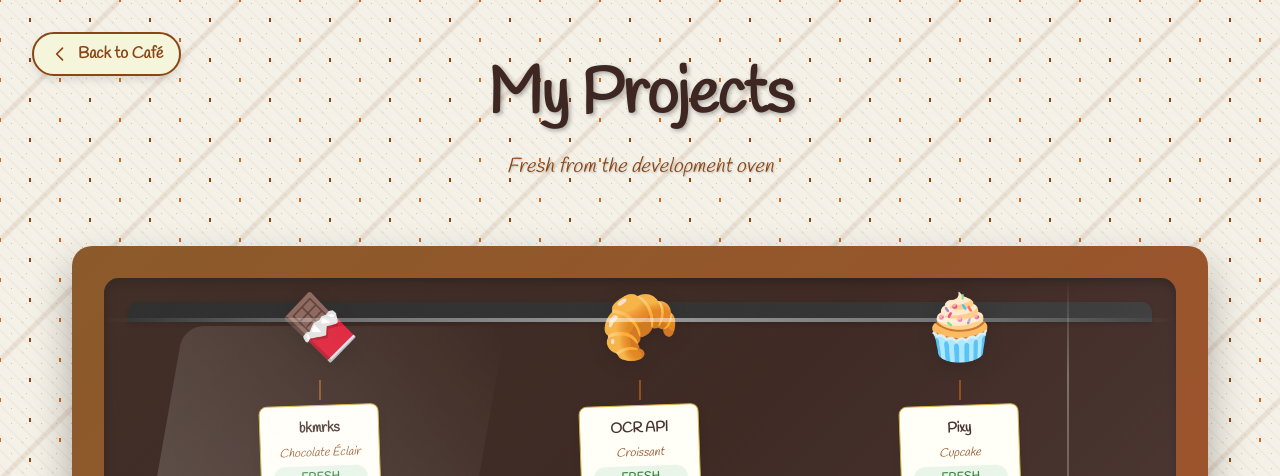
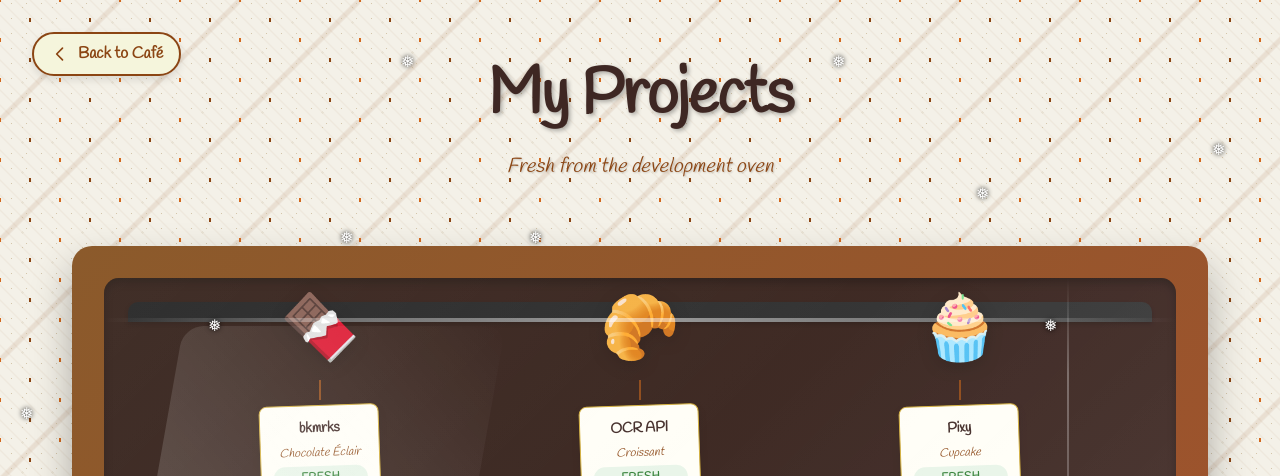
Before and after one commit to Cinnamonsroll/Portfolio, a Next.js app: page /cafe/projects in a window 1280 px wide. Shown: the top 476 px of the page. Built offline with nearby package versions, Linux system fonts and the light colour scheme.

Commit message:
Add snowflakes for the winter!

```diff
--- a/app/globals.css
+++ b/app/globals.css
@@ -1,6 +1,129 @@
 @import "tailwindcss";
-@import url('https://fonts.googleapis.com/css2?family=Handlee&display=swap');
+@import url("https://fonts.googleapis.com/css2?family=Handlee&display=swap");
 
 body {
-  font-family: 'Handlee', cursive;
+  font-family: "Handlee", cursive;
 }
+
+.snowflake {
+  color: #fff;
+  font-size: 1em;
+  font-family: Arial, sans-serif;
+  text-shadow: 0 0 5px #000;
+}
+
+.snowflake,
+.snowflake .inner {
+  animation-iteration-count: infinite;
+  animation-play-state: running;
+}
+@keyframes snowflakes-fall {
+  0% {
+    transform: translateY(0);
+  }
+  100% {
+    transform: translateY(110vh);
+  }
+}
+@keyframes snowflakes-shake {
+  0%,
+  100% {
+    transform: translateX(0);
+  }
+  50% {
+    transform: translateX(80px);
+  }
+}
+.snowflake {
+  position: fixed;
+  top: -10%;
+  z-index: 9999;
+  -webkit-user-select: none;
+  user-select: none;
+  cursor: default;
+  pointer-events: none;
+  animation-name: snowflakes-shake;
+  animation-duration: 3s;
+  animation-timing-function: ease-in-out;
+}
+.snowflake .inner {
+  animation-duration: 10s;
+  animation-name: snowflakes-fall;
+  animation-timing-function: linear;
+}
+.snowflake:nth-of-type(0) {
+  left: 1%;
+  animation-delay: 0s;
+}
+.snowflake:nth-of-type(0) .inner {
+  animation-delay: 0s;
+}
+.snowflake:first-of-type {
+  left: 10%;
+  animation-delay: 1s;
+}
+.snowflake:first-of-type .inner,
+.snowflake:nth-of-type(8) .inner {
+  animation-delay: 1s;
+}
+.snowflake:nth-of-type(2) {
+  left: 20%;
+  animation-delay: 0.5s;
+}
+.snowflake:nth-of-type(2) .inner,
+.snowflake:nth-of-type(6) .inner {
+  animation-delay: 6s;
+}
+.snowflake:nth-of-type(3) {
+  left: 30%;
+  animation-delay: 2s;
+}
+.snowflake:nth-of-type(11) .inner,
+.snowflake:nth-of-type(3) .inner {
+  animation-delay: 4s;
+}
+.snowflake:nth-of-type(4) {
+  left: 40%;
+  animation-delay: 2s;
+}
+.snowflake:nth-of-type(10) .inner,
+.snowflake:nth-of-type(4) .inner {
+  animation-delay: 2s;
+}
+.snowflake:nth-of-type(5) {
+  left: 50%;
+  animation-delay: 3s;
+}
+.snowflake:nth-of-type(5) .inner {
+  animation-delay: 8s;
+}
+.snowflake:nth-of-type(6) {
+  left: 60%;
+  animation-delay: 2s;
+}
+.snowflake:nth-of-type(7) {
+  left: 70%;
+  animation-delay: 1s;
+}
+.snowflake:nth-of-type(7) .inner {
+  animation-delay: 2.5s;
+}
+.snowflake:nth-of-type(8) {
+  left: 80%;
+  animation-delay: 0s;
+}
+.snowflake:nth-of-type(9) {
+  left: 90%;
+  animation-delay: 1.5s;
+}
+.snowflake:nth-of-type(9) .inner {
+  animation-delay: 3s;
+}
+.snowflake:nth-of-type(10) {
+  left: 25%;
+  animation-delay: 0s;
+}
+.snowflake:nth-of-type(11) {
+  left: 65%;
+  animation-delay: 2.5s;
+}
--- a/app/layout.tsx
+++ b/app/layout.tsx
@@ -22,13 +22,48 @@ export default function RootLayout({
   return (
     <html lang="en">
       <head>
-        <link
-          rel="icon"
-          href="/pancake.png"
-          type="image/png"
-        />
+        <link rel="icon" href="/pancake.png" type="image/png" />
       </head>
       <body className={`${handlee.variable} antialiased`}>
+        <div className="snowflakes" aria-hidden="true">
+          <div className="snowflake">
+            <div className="inner">❅</div>
+          </div>
+          <div className="snowflake">
+            <div className="inner">❅</div>
+          </div>
+          <div className="snowflake">
+            <div className="inner">❅</div>
+          </div>
+          <div className="snowflake">
+            <div className="inner">❅</div>
+          </div>
+          <div className="snowflake">
+            <div className="inner">❅</div>
+          </div>
+          <div className="snowflake">
+            <div className="inner">❅</div>
+          </div>
+          <div className="snowflake">
+            <div className="inner">❅</div>
+          </div>
+          <div className="snowflake">
+            <div className="inner">❅</div>
+          </div>
+          <div className="snowflake">
+            <div className="inner">❅</div>
+          </div>
+          <div className="snowflake">
+            <div className="inner">❅</div>
+          </div>
+          <div className="snowflake">
+            <div className="inner">❅</div>
+          </div>
+          <div className="snowflake">
+            <div className="inner">❅</div>
+          </div>
+        </div>
+
         <Alert />
         {children}
       </body>
```
